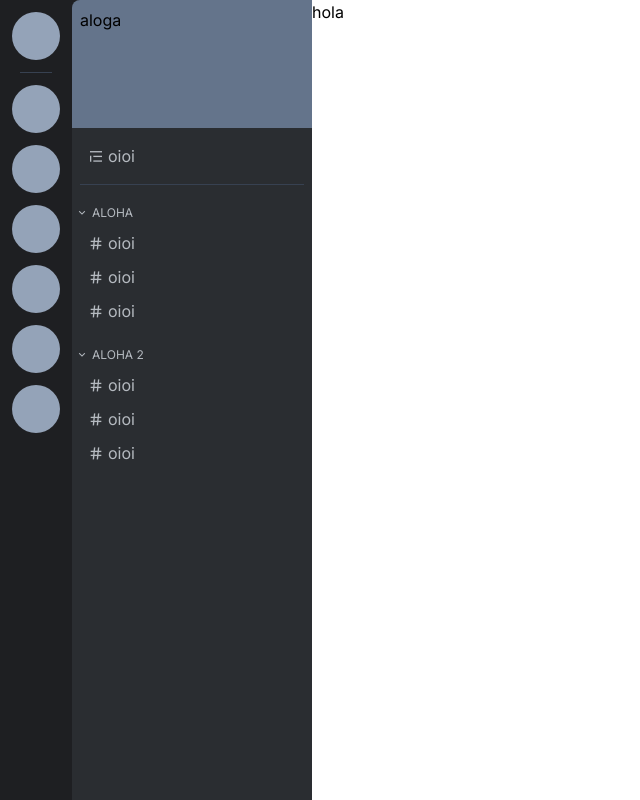
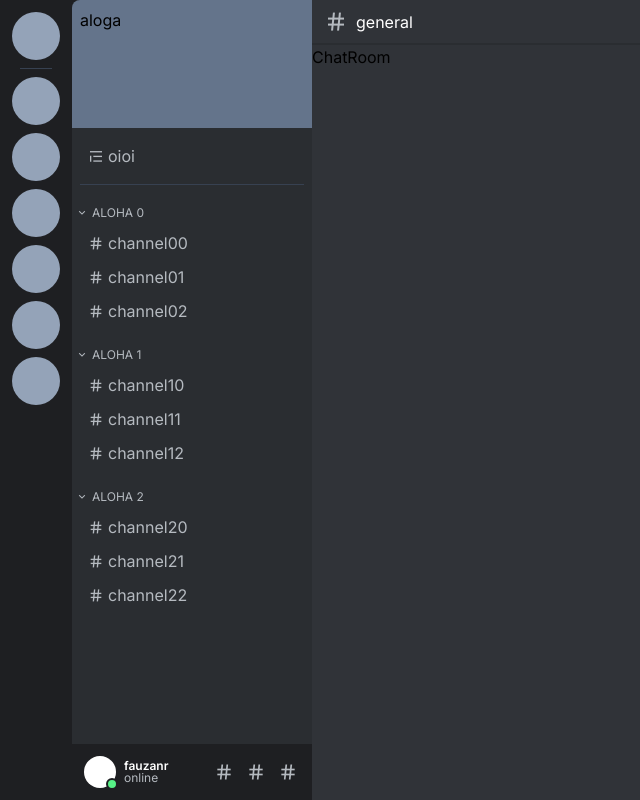
Before and after one commit to fauzanr/fauzanr.github.io, a Next.js app: page / in a window 1280 px wide. Shown: the whole page, without its empty margins (0-640 px from the left). Built offline with nearby package versions, Linux system fonts and the light colour scheme.

Commit message:
user control, channels, fix error, clickable

```diff
--- a/app/layout.tsx
+++ b/app/layout.tsx
@@ -16,10 +16,12 @@ export default function RootLayout({
 }>) {
   return (
     <html lang="en">
-      <link
-        href="https://cdn.jsdelivr.net/npm/remixicon@4.3.0/fonts/remixicon.css"
-        rel="stylesheet"
-      />
+      <head>
+        <link
+          href="https://cdn.jsdelivr.net/npm/remixicon@4.3.0/fonts/remixicon.css"
+          rel="stylesheet"
+        />
+      </head>
       <body className={inter.className}>{children}</body>
     </html>
   );
--- /dev/null
+++ b/components/Clickable/index.tsx
@@ -0,0 +1,18 @@
+import { FCC } from "@/data/types";
+import React, { HTMLAttributes } from "react";
+
+const Clickable: FCC<HTMLAttributes<HTMLDivElement>> = ({
+  children,
+  ...rest
+}) => {
+  return (
+    <div
+      {...rest}
+      className={`hover:backdrop-brightness-125 rounded-md cursor-pointer text-wh2 hover:text-wh1 ${rest.className}`}
+    >
+      {children}
+    </div>
+  );
+};
+
+export default Clickable;
--- a/components/MainContent/ChatRoom/index.tsx
+++ b/components/MainContent/ChatRoom/index.tsx
@@ -0,0 +1,7 @@
+import React from "react";
+
+const ChatRoom = () => {
+  return <div className="bg-bg3 h-full">ChatRoom</div>;
+};
+
+export default ChatRoom;
--- a/components/MainContent/Topbar/index.tsx
+++ b/components/MainContent/Topbar/index.tsx
@@ -0,0 +1,12 @@
+import React from "react";
+
+const Topbar = () => {
+  return (
+    <div className="bg-bg3 h-12 border-bg2 border-b-2 flex items-center px-3">
+      <i className="ri-hashtag text-wh2 text-2xl mr-2"></i>
+      <span className="text-white">general</span>
+    </div>
+  );
+};
+
+export default Topbar;
--- a/components/MainContent/index.tsx
+++ b/components/MainContent/index.tsx
@@ -1,5 +1,7 @@
 import React from "react";
 import Sidebar from "../Sidebar";
+import Topbar from "./Topbar";
+import ChatRoom from "./ChatRoom";
 
 const MainContent = () => {
   return (
@@ -7,7 +9,10 @@ const MainContent = () => {
       <div className="w-60">
         <Sidebar />
       </div>
-      <div className="flex-auto">hola</div>
+      <div className="flex flex-col flex-auto">
+        <Topbar />
+        <ChatRoom />
+      </div>
     </div>
   );
 };
--- a/components/Sidebar/Channels/index.tsx
+++ b/components/Sidebar/Channels/index.tsx
@@ -0,0 +1,88 @@
+"use client";
+
+import Clickable from "@/components/Clickable";
+import { FCC } from "@/data/types";
+import { repeat } from "@/lib/utils";
+import React, { ReactNode, useState } from "react";
+
+const ChannelItem: FCC<{
+  Icon?: ReactNode;
+  showSettings?: boolean;
+  showInvite?: boolean;
+}> = ({
+  Icon = <i className="ri-hashtag"></i>,
+  showInvite,
+  showSettings,
+  children,
+}) => {
+  return (
+    <Clickable className="group mx-2 my-0.5 px-2 py-1">
+      <div className="flex items-center gap-1">
+        <div className="flex-none text-wh2">{Icon}</div>
+        <div className="flex-auto">{children}</div>
+        <div className="flex-none hidden group-hover:block">
+          {showInvite && (
+            <i className="ri-user-add-fill text-wh2 hover:text-wh1"></i>
+          )}
+          {showSettings && (
+            <i className="ri-settings-5-fill text-wh2 hover:text-wh1"></i>
+          )}
+        </div>
+      </div>
+    </Clickable>
+  );
+};
+
+const ChannelGroup: FCC<{ title: string }> = ({ title, children }) => {
+  const [collapse, setCollapse] = useState(false);
+
+  return (
+    <>
+      <div
+        className="text-wh2 hover:text-wh1 group cursor-pointer select-none uppercase text-xs mt-5"
+        onClick={() => setCollapse(!collapse)}
+      >
+        <div className="flex items-center gap-1 ml-1 mr-2 pb-1">
+          <span className="flex-none">
+            {!collapse ? (
+              <i className="ri-arrow-down-s-line"></i>
+            ) : (
+              <i className="ri-arrow-right-s-line"></i>
+            )}
+          </span>
+          <div className="flex-auto">{title}</div>
+          <span className="flex-none font-bold hidden group-hover:block">
+            <i className="ri-add-line"></i>
+          </span>
+        </div>
+      </div>
+      {!collapse ? children : null}
+    </>
+  );
+};
+
+const Channels = () => {
+  return (
+    <div className="h-full rounded-tl-lg bg-bg2">
+      <div className="relative h-32 rounded-tl-lg border-none bg-slate-500">
+        <div className="absolute left-0 right-0 p-2">aloga</div>
+      </div>
+      <div className="my-3">
+        <ChannelItem Icon={<i className="ri-quote-text"></i>}>oioi</ChannelItem>
+      </div>
+      <hr className="border-gray-700 mx-2" />
+      {repeat(3, (idx) => (
+        <ChannelGroup title={`aloha ${idx}`}>
+          {repeat(3, (idxx) => (
+            <ChannelItem showInvite showSettings>
+              channel{idx}
+              {idxx}
+            </ChannelItem>
+          ))}
+        </ChannelGroup>
+      ))}
+    </div>
+  );
+};
+
+export default Channels;
--- a/components/Sidebar/Servers/index.tsx
+++ b/components/Sidebar/Servers/index.tsx
@@ -7,7 +7,7 @@ const ServerItem = () => (
 const Servers = () => {
   return (
     <div className="h-full bg-bg1 flex flex-col">
-      <div className="flex flex-col gap-3 p-3 overflow-y-auto no-scrollbar">
+      <div className="flex flex-col gap-2 p-3 overflow-y-auto no-scrollbar">
         <ServerItem />
         <hr className="border-gray-700 mx-2" />
         <ServerItem />
--- /dev/null
+++ b/components/Sidebar/UserControl/index.tsx
@@ -0,0 +1,39 @@
+import Clickable from "@/components/Clickable";
+import React from "react";
+
+const UserControl = () => {
+  return (
+    <div className="flex items-center p-2">
+      <Clickable className="group flex flex-auto items-center p-1">
+        <div className="relative">
+          <div className="rounded-full w-8 h-8 bg-white"></div>
+          <div className="absolute rounded-full h-3 w-3 bg-green border-bg1 border-2 right-[-2px] bottom-[-2px]"></div>
+        </div>
+        <div className="flex flex-col ml-2">
+          <span className="leading-none text-xs text-white font-semibold">
+            fauzanr
+          </span>
+          <span className="group-hover:hidden leading-none text-xs text-wh2">
+            online
+          </span>
+          <span className="hidden group-hover:block leading-none text-xs text-wh2">
+            .fauzanr
+          </span>
+        </div>
+      </Clickable>
+      <div className="flex flex-none text-wh2">
+        <Clickable className="h-8 w-8 flex items-center justify-center">
+          <i className="ri-hashtag text-xl"></i>
+        </Clickable>
+        <Clickable className="h-8 w-8 flex items-center justify-center">
+          <i className="ri-hashtag text-xl"></i>
+        </Clickable>
+        <Clickable className="h-8 w-8 flex items-center justify-center">
+          <i className="ri-hashtag text-xl"></i>
+        </Clickable>
+      </div>
+    </div>
+  );
+};
+
+export default UserControl;
--- a/components/Sidebar/index.tsx
+++ b/components/Sidebar/index.tsx
@@ -1,100 +1,12 @@
-"use client";
-
-import { FCC } from "@/data/types";
-import React, { ReactNode, useState } from "react";
-
-const SidebarItem: FCC<{
-  Icon?: ReactNode;
-  showSettings?: boolean;
-  showInvite?: boolean;
-}> = ({
-  Icon = <i className="ri-hashtag"></i>,
-  showInvite,
-  showSettings,
-  children,
-}) => {
-  return (
-    <div className="group hover:backdrop-brightness-125 rounded-md cursor-pointer text-wh2 hover:text-wh1 ml-2 mr-1 my-0.5 px-2 py-1">
-      <div className="flex items-center gap-1">
-        <div className="flex-none text-wh2">{Icon}</div>
-        <div className="flex-auto">{children}</div>
-        <div className="flex-none hidden group-hover:block">
-          {showInvite && (
-            <i className="ri-user-add-fill text-wh2 hover:text-wh1"></i>
-          )}
-          {showSettings && (
-            <i className="ri-settings-5-fill text-wh2 hover:text-wh1"></i>
-          )}
-        </div>
-      </div>
-    </div>
-  );
-};
-
-const SidebarGroup: FCC<{ title: string }> = ({ title, children }) => {
-  const [show, setShow] = useState(true);
-
-  return (
-    <>
-      <div
-        className="text-wh2 hover:text-wh1 group cursor-pointer select-none uppercase text-xs mt-5"
-        onClick={() => setShow(!show)}
-      >
-        <div className="flex items-center gap-1 ml-1 mr-2 pb-1">
-          <span className="flex-none">
-            {show ? (
-              <i className="ri-arrow-down-s-line"></i>
-            ) : (
-              <i className="ri-arrow-right-s-line"></i>
-            )}
-          </span>
-          <div className="flex-auto">{title}</div>
-          <span className="flex-none font-bold hidden group-hover:block">
-            <i className="ri-add-line"></i>
-          </span>
-        </div>
-      </div>
-      {show ? children : null}
-    </>
-  );
-};
+import React from "react";
+import Channels from "./Channels";
+import UserControl from "./UserControl";
 
 const Sidebar: React.FC = () => {
   return (
-    <div className="h-full bg-bg1">
-      <div className="h-full rounded-tl-lg bg-bg2">
-        <div className="relative h-32 rounded-tl-lg border-none bg-slate-500">
-          <div className="absolute left-0 right-0 p-2">aloga</div>
-        </div>
-        <div className="my-3">
-          <SidebarItem Icon={<i className="ri-quote-text"></i>}>
-            oioi
-          </SidebarItem>
-        </div>
-        <hr className="border-gray-700 mx-2" />
-        <SidebarGroup title="aloha">
-          <SidebarItem showInvite showSettings>
-            oioi
-          </SidebarItem>
-          <SidebarItem showInvite showSettings>
-            oioi
-          </SidebarItem>
-          <SidebarItem showInvite showSettings>
-            oioi
-          </SidebarItem>
-        </SidebarGroup>
-        <SidebarGroup title="aloha 2">
-          <SidebarItem showInvite showSettings>
-            oioi
-          </SidebarItem>
-          <SidebarItem showInvite showSettings>
-            oioi
-          </SidebarItem>
-          <SidebarItem showInvite showSettings>
-            oioi
-          </SidebarItem>
-        </SidebarGroup>
-      </div>
+    <div className="h-full bg-bg1 flex flex-col">
+      <Channels />
+      <UserControl />
     </div>
   );
 };
--- a/lib/utils.ts
+++ b/lib/utils.tsx
@@ -1,4 +1,5 @@
 import { type ClassValue, clsx } from "clsx";
+import { Fragment, ReactNode } from "react";
 import { twMerge } from "tailwind-merge";
 
 export function cn(...inputs: ClassValue[]) {
@@ -6,3 +7,8 @@ export function cn(...inputs: ClassValue[]) {
 }
 
 export const genID = () => Math.random().toString(36).substring(2);
+
+export const repeat = (n: number, cb: (idx: number) => ReactNode) =>
+  Array.from({ length: n }).map((_, idx) => (
+    <Fragment key={idx}>{cb(idx)}</Fragment>
+  ));
```
